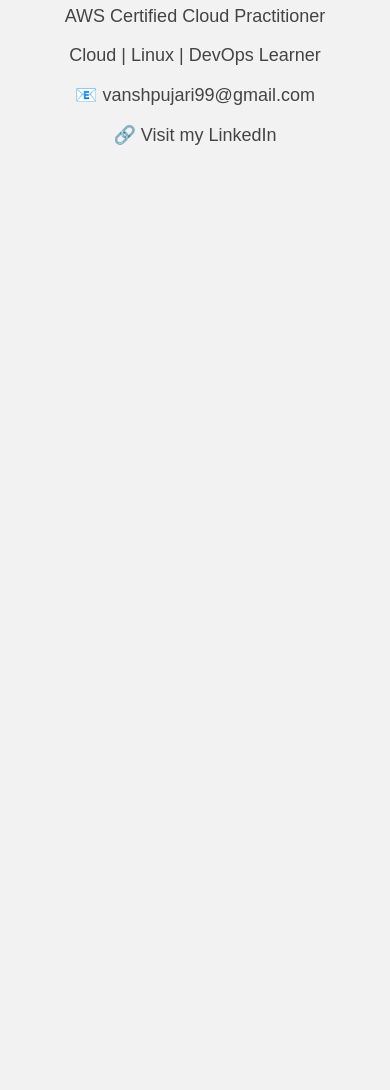
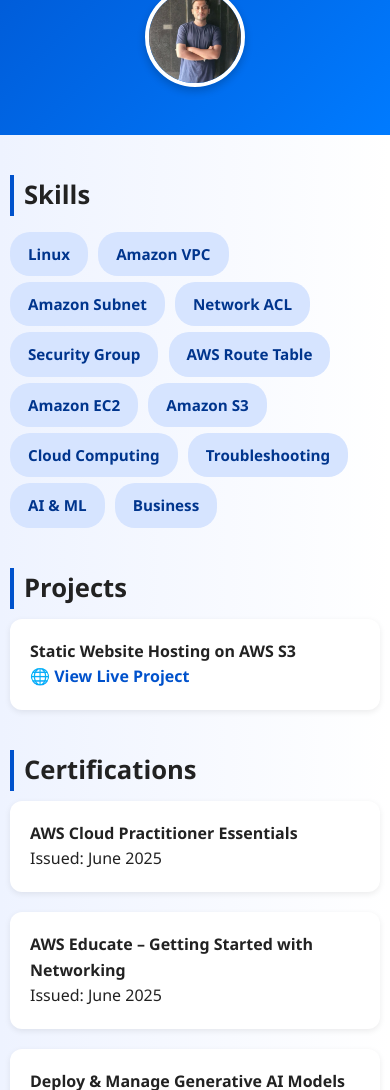
Before and after one commit to Vanshjay99/aws-static-website-project-1, a plain HTML site: page index.html in a window 390 px wide. Shown: the part 190-1280 px from the top of the page. Before the commit the page ends 844 px from the top, so only its background shows below. Drawn offline with Linux system fonts and the light colour scheme.

Commit message:
Updated portfolio layout and content

```diff
--- a/index.html
+++ b/index.html
@@ -1,20 +1,220 @@
 <!DOCTYPE html>
 <html lang="en">
 <head>
-  <meta charset="UTF-8">
-  <title>Vansh Pujari - Cloud Enthusiast</title>
+  <meta charset="UTF-8" />
+  <meta name="viewport" content="width=device-width, initial-scale=1.0" />
+  <title>Vansh Pujari | Cloud Portfolio</title>
   <style>
-    body { font-family: Arial, sans-serif; text-align: center; margin-top: 100px; background-color: #f2f2f2; }
-    h1 { color: #333; }
-    p, a { font-size: 18px; color: #444; text-decoration: none; }
-    a:hover { text-decoration: underline; color: #0073e6; }
+    * {
+      box-sizing: border-box;
+      margin: 0;
+      padding: 0;
+    }
+
+    body {
+      font-family: 'Segoe UI', sans-serif;
+      background: linear-gradient(to right, #eef3ff, #ffffff);
+      color: #222;
+      line-height: 1.6;
+    }
+
+    header {
+      background: #0052cc;
+      color: white;
+      text-align: center;
+      padding: 60px 20px 40px;
+      background-image: linear-gradient(135deg, #0052cc, #007bff);
+    }
+
+    header img {
+      width: 140px;
+      height: 140px;
+      border-radius: 50%;
+      object-fit: cover;
+      margin-top: 20px;
+      border: 4px solid white;
+      box-shadow: 0 4px 8px rgba(0,0,0,0.2);
+    }
+
+    h1 {
+      font-size: 2.5rem;
+    }
+
+    h2 {
+      font-size: 1.6rem;
+      margin-bottom: 10px;
+      border-left: 4px solid #0052cc;
+      padding-left: 10px;
+    }
+
+    main {
+      max-width: 1000px;
+      margin: 40px auto;
+      padding: 0 20px;
+    }
+
+    section {
+      margin-bottom: 40px;
+    }
+
+    .skills span {
+      display: inline-block;
+      background: #d6e4ff;
+      color: #00358d;
+      padding: 10px 18px;
+      margin: 6px 6px 0 0;
+      border-radius: 20px;
+      font-weight: 600;
+      font-size: 0.95rem;
+    }
+
+    .card {
+      background: white;
+      padding: 20px;
+      border-radius: 12px;
+      box-shadow: 0 2px 6px rgba(0,0,0,0.08);
+      margin-bottom: 20px;
+      transition: transform 0.2s ease, box-shadow 0.2s ease;
+    }
+
+    .card:hover {
+      transform: translateY(-4px);
+      box-shadow: 0 6px 16px rgba(0,0,0,0.15);
+    }
+
+    .card a {
+      color: #0052cc;
+      text-decoration: none;
+      font-weight: bold;
+    }
+
+    .contact a {
+      color: #0052cc;
+      text-decoration: none;
+      display: block;
+      margin-top: 10px;
+      font-size: 1rem;
+    }
+
+    footer {
+      text-align: center;
+      font-size: 0.9rem;
+      color: #666;
+      margin: 50px 0 20px;
+    }
+
+    @media (max-width: 600px) {
+      header h1 {
+        font-size: 1.8rem;
+      }
+
+      header img {
+        width: 100px;
+        height: 100px;
+      }
+
+      main {
+        padding: 0 10px;
+      }
+    }
   </style>
 </head>
 <body>
-  <h1>Hello, I'm Vansh Pujari 👋</h1>
-  <p>AWS Certified Cloud Practitioner</p>
-  <p>Cloud | Linux | DevOps Learner</p>
-  <p>📧 vanshpujari99@gmail.com</p>
-  <p>🔗 <a href="https://www.linkedin.com/in/vansh-pujari-b09b66214" target="_blank">Visit my LinkedIn</a></p>
+
+  <header>
+    <h1>Vansh Pujari</h1>
+    <p>Aspiring Cloud Engineer | AWS Cloud Practitioner</p>
+    <img src="vansh.jpg.jpg" alt="Vansh Pujari">
+  </header>
+
+  <main>
+    <section>
+      <h2>Skills</h2>
+      <div class="skills">
+        <span>Linux</span>
+        <span>Amazon VPC</span>
+        <span>Amazon Subnet</span>
+        <span>Network ACL</span>
+        <span>Security Group</span>
+        <span>AWS Route Table</span>
+        <span>Amazon EC2</span>
+        <span>Amazon S3</span>
+        <span>Cloud Computing</span>
+        <span>Troubleshooting</span>
+        <span>AI & ML</span>
+        <span>Business</span>
+      </div>
+    </section>
+
+    <section>
+      <h2>Projects</h2>
+      <div class="card">
+        <p><strong>Static Website Hosting on AWS S3</strong></p>
+        <a href="http://vansh-portfolio-website.s3-website-us-east-1.amazonaws.com" target="_blank">
+          🌐 View Live Project
+        </a>
+      </div>
+    </section>
+
+    <section>
+      <h2>Certifications</h2>
+      <div class="card">
+        <p><strong>AWS Cloud Practitioner Essentials</strong></p>
+        <p>Issued: June 2025</p>
+      </div>
+      <div class="card">
+        <p><strong>AWS Educate – Getting Started with Networking</strong></p>
+        <p>Issued: June 2025</p>
+      </div>
+      <div class="card">
+        <p><strong>Deploy & Manage Generative AI Models on Google Cloud</strong></p>
+        <p>Issued: May 2025</p>
+      </div>
+      <div class="card">
+        <p><strong>AWS Knowledge: Cloud Essentials</strong></p>
+      </div>
+    </section>
+
+    <section>
+      <h2>Highlights</h2>
+      <div class="card">
+        <p>📣 <strong>Morgan Willis (AWS Cloud Practitioner Instructor) reposted my certification achievement</strong></p>
+        <p>Recognized for completing the updated AWS Cloud Practitioner course and actively learning in public.</p>
+      </div>
+    </section>
+
+    <section>
+      <h2>Events & Community Involvement</h2>
+      <div class="card">
+        <p><strong>Google Best of Next '25</strong></p>
+        <p>Attended: May 2025</p>
+      </div>
+      <div class="card">
+        <p><strong>Cloud Technical Series – Learn. Build. Grow</strong></p>
+        <p>Attended: April 2025</p>
+      </div>
+      <div class="card">
+        <p><strong>AWSome Day Online Conference</strong></p>
+        <p>Gained insights into AWS services and industry use cases.</p>
+      </div>
+      <div class="card">
+        <p><strong>AWS Educate Member</strong></p>
+        <p>Learning through labs and simulations to build AWS foundational skills.</p>
+      </div>
+    </section>
+
+    <section>
+      <h2>Contact</h2>
+      <div class="contact">
+        <a href="mailto:vanshpujari99@gmail.com">📧 vanshpujari99@gmail.com</a>
+        <a href="https://www.linkedin.com/in/vansh-pujari-b09b66214" target="_blank">🔗 LinkedIn</a>
+      </div>
+    </section>
+  </main>
+
+  <footer>
+    &copy; 2025 Vansh Pujari | Portfolio hosted on AWS
+  </footer>
+
 </body>
 </html>
```
Also changed, not shown: vansh.jpg.jpg (added).
